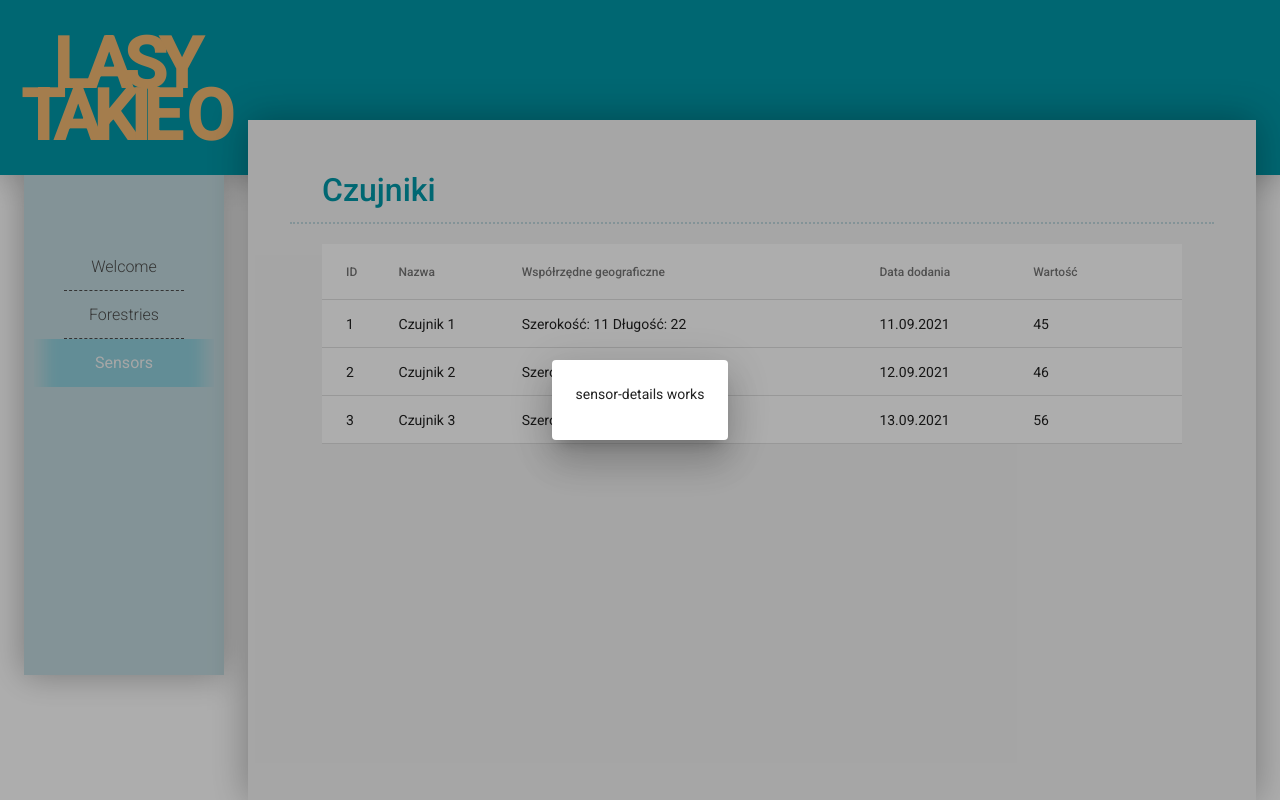
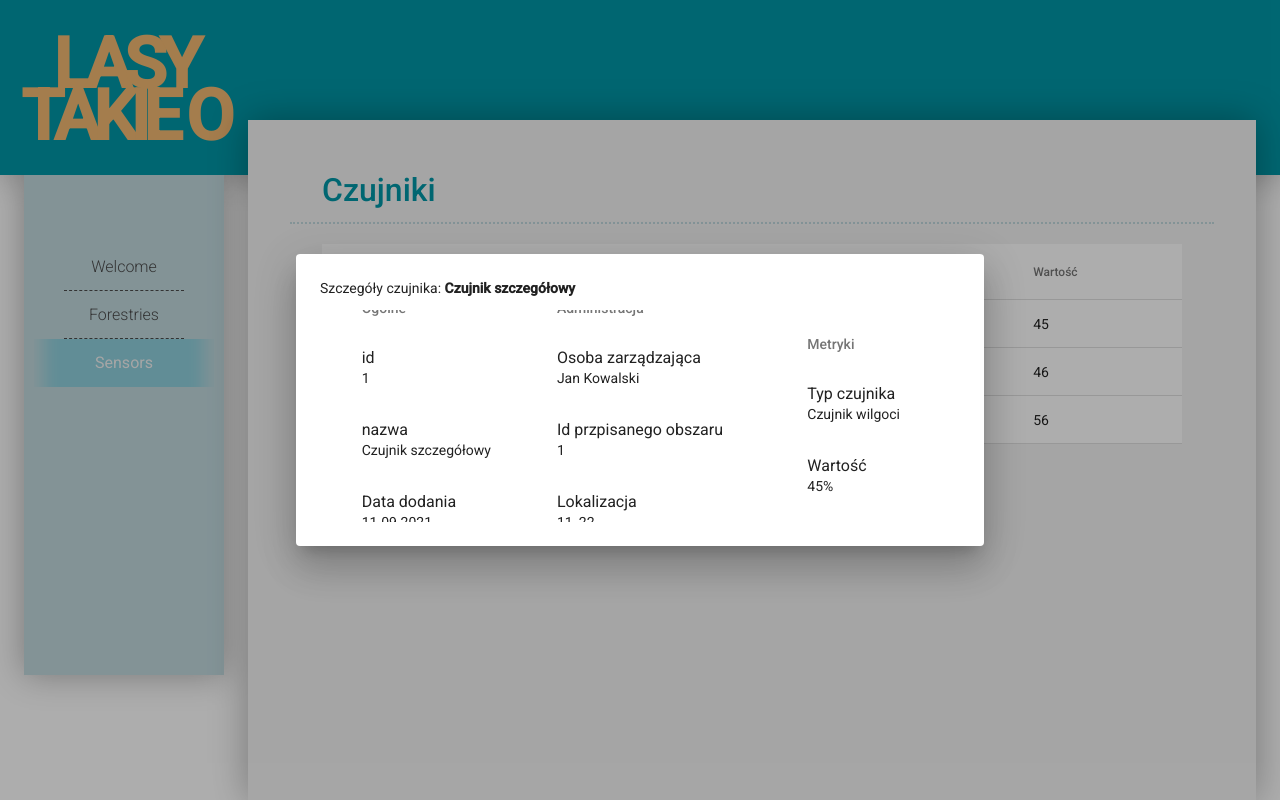
Before and after one commit to MateuszKalata/LasyPanstwowe_Frontend, an Angular app: page /sensors in a window 1280 px wide. Both pictures are taken after a click on the element "Czujnik 1". Built offline with nearby package versions, Linux system fonts and the light colour scheme.

Commit message:
widok szczególów czujnika

```diff
--- a/src/app/models/sensor.model.ts
+++ b/src/app/models/sensor.model.ts
@@ -9,4 +9,6 @@ export interface XSensor {
   forest_area_id?: number;
   administrator?: string;
   status?: string;
+  unit?: string;
+  type?: string;
 }
--- a/src/app/sensors/services/sensor.service.ts
+++ b/src/app/sensors/services/sensor.service.ts
@@ -40,9 +40,9 @@ export class SensorService {
       name: 'Czujnik szczegółowy',
       dateAdded: '11.09.2021',
       geolocation: { latitude: 11, longitude: 22 },
-      value: '55',
+      value: '45',
       unit: '%',
-      type: 'Czujnik',
+      type: 'Czujnik wilgoci',
       administrator: 'Jan Kowalski',
       forest_area_id: 1,
       status: "assigned"
--- a/src/app/sensors/views/sensor-details/sensor-details.component.html
+++ b/src/app/sensors/views/sensor-details/sensor-details.component.html
@@ -1 +1,56 @@
-<p>sensor-details works</p>
+<div>
+  <p>Szczegóły czujnika: <b>{{data?.name}}</b></p>
+  <mat-grid-list cols="3" class="sensor-grid">
+
+    <mat-grid-tile class="sensor-tile">
+      <mat-list>
+        <div mat-subheader>Ogólne</div>
+        <mat-list-item>
+          <div mat-line>id</div>
+          <div mat-line>{{data?.id}}</div>
+        </mat-list-item>
+        <mat-list-item>
+          <div mat-line>nazwa</div>
+          <div mat-line>{{data?.name}}</div>
+        </mat-list-item>
+        <mat-list-item>
+          <div mat-line>Data dodania</div>
+          <div mat-line>{{data?.dateAdded}}</div>
+        </mat-list-item>
+      </mat-list>
+    </mat-grid-tile>
+
+    <mat-grid-tile class="sensor-tile">
+      <mat-list>
+        <div mat-subheader>Administracja</div>
+        <mat-list-item>
+          <div mat-line>Osoba zarządzająca</div>
+          <div mat-line>{{data?.administrator}}</div>
+        </mat-list-item>
+        <mat-list-item>
+          <div mat-line>Id przpisanego obszaru</div>
+          <div mat-line>{{data?.forest_area_id}}</div>
+        </mat-list-item>
+        <mat-list-item>
+          <div mat-line>Lokalizacja</div>
+          <div mat-line>{{data?.geolocation?.latitude}}, {{data?.geolocation?.longitude}}</div>
+        </mat-list-item>
+      </mat-list>
+    </mat-grid-tile>
+
+    <mat-grid-tile class="sensor-tile">
+      <mat-list>
+        <div mat-subheader>Metryki</div>
+        <mat-list-item>
+          <div mat-line>Typ czujnika</div>
+          <div mat-line>{{data?.type}}</div>
+        </mat-list-item>
+        <mat-list-item>
+          <div mat-line>Wartość</div>
+          <div mat-line>{{data?.value}}{{data?.unit}}</div>
+        </mat-list-item>
+      </mat-list>
+    </mat-grid-tile>
+
+  </mat-grid-list>
+</div>
--- a/src/app/sensors/views/sensor-details/sensor-details.component.scss
+++ b/src/app/sensors/views/sensor-details/sensor-details.component.scss
@@ -0,0 +1,10 @@
+.sensor-grid {
+    width: 50vw;
+    height: max-content;
+    overflow: auto;
+
+    & > .sensor-tile {
+        vertical-align: top;
+        overflow: inherit;
+    }
+}
```
Also changed, not shown: src/app/app.module.ts (+8 -2 lines).
